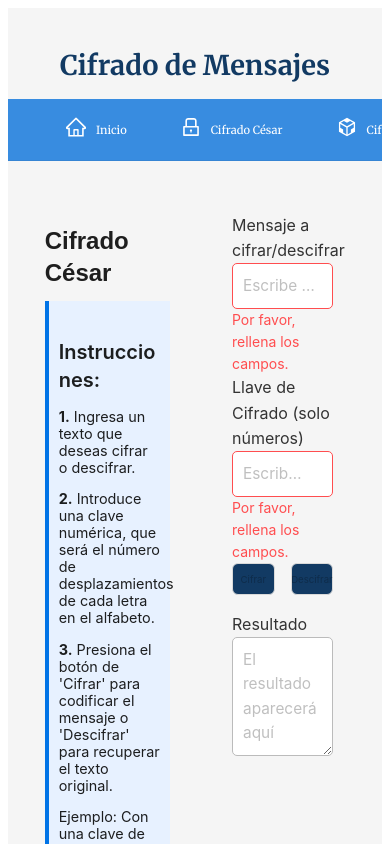
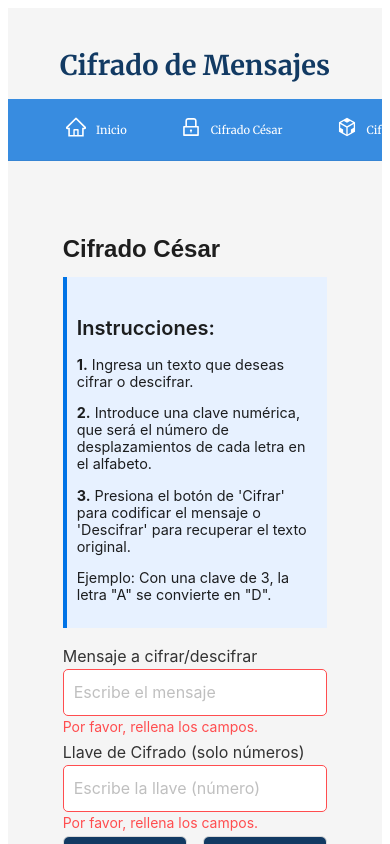
Before and after one commit to HailieTapia/Cifradoss, a React (Create React App) app: page /cesar in a window 390 px wide. Shown: the top 844 px of the page. Built offline with nearby package versions, Linux system fonts and the light colour scheme.

Commit message:
Update estilo.css

```diff
--- a/src/componentes/estilo.css
+++ b/src/componentes/estilo.css
@@ -52,16 +52,33 @@
 
 /* Estilos móviles */
 @media only screen and (max-width: 600px) {
-    .cesar-container {
-        padding: 12px;
+    .container {
+        flex-direction: column;
+        padding: 0 10px;
+        align-items: center; /* Centrar el contenido */
     }
 
+    .container-x,
+    .cesar-container {
+        width: 100%; /* Asegurar que ocupen el 100% del ancho en pantallas pequeñas */
+        margin: 0; /* Eliminar márgenes en móviles */
+        padding: 8px;
+    }
     .cesar-title {
-        font-size: 1.2rem;
+        font-size: 1.6rem; /* Un tamaño intermedio */
     }
 
     .cesar-label {
-        font-size: 1rem;
+        font-size: 1rem; /* Es un buen tamaño para móviles */
+    }
+     .cesar-input,
+    .cesar-textarea {
+        width: 100%; /* Asegurar que los campos ocupen todo el ancho disponible */
+        font-size: 1rem; /* Ajustar un poco el tamaño del texto */
+    }
+      .cesar-btn {
+        width: 100%;
+        margin-top: 10px;
     }
 }
 .error-input {
```
